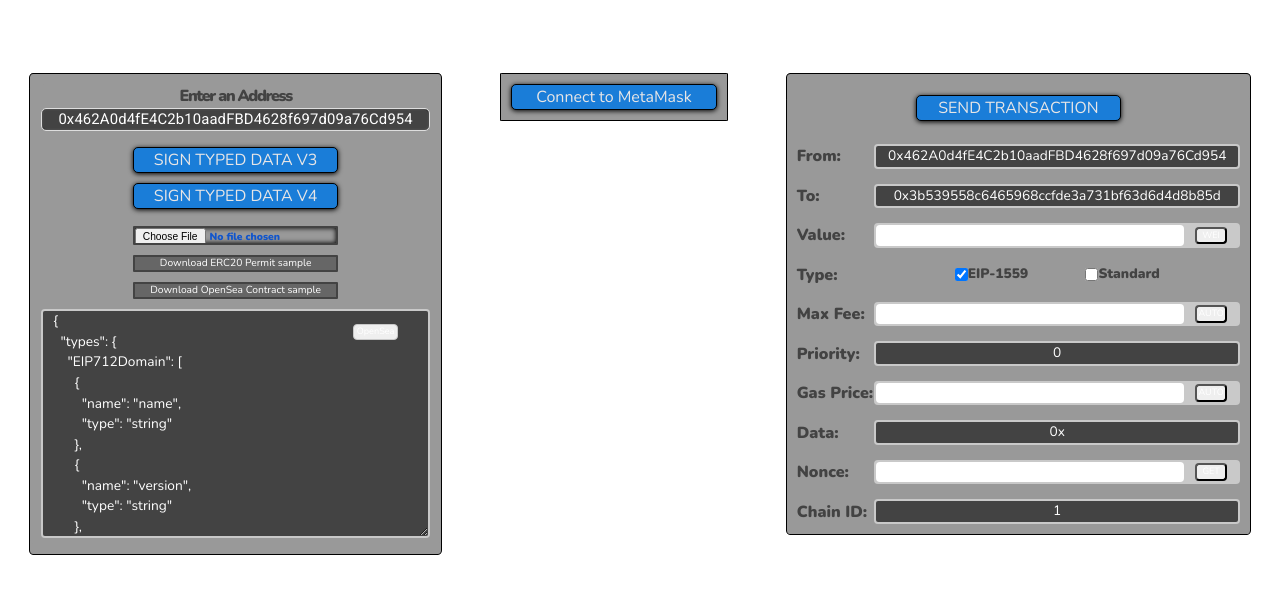
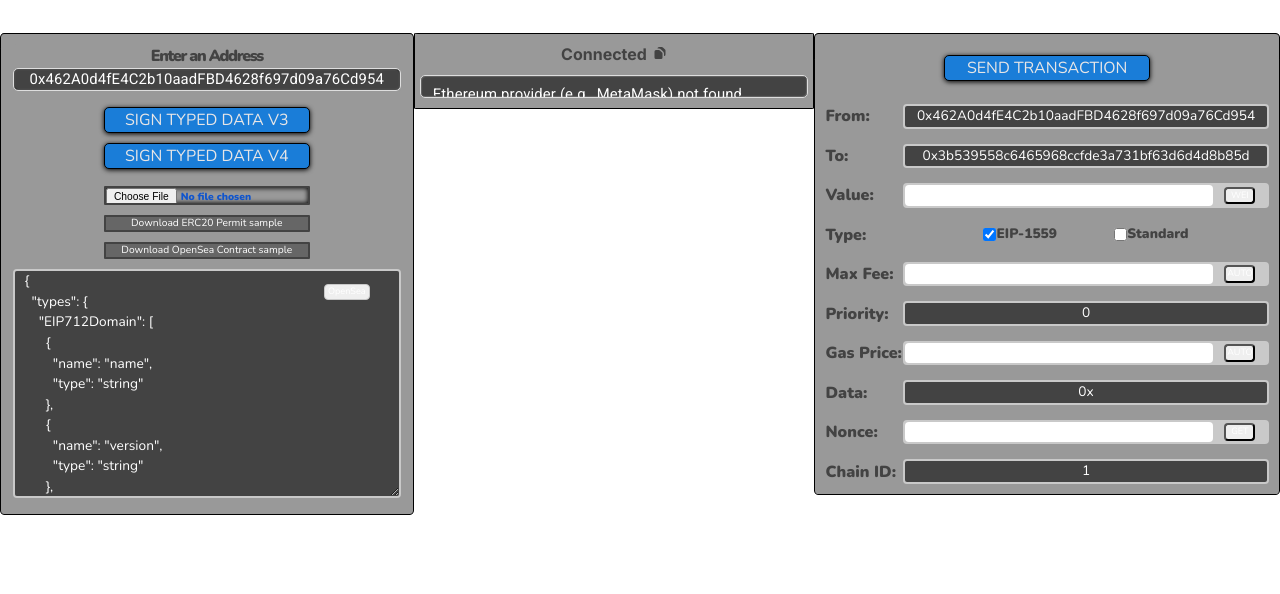
Before and after one commit to alejosequeira/scam_addresses, a Next.js app: page / in a window 1280 px wide. Shown: the top 594 px of the page. Built offline with nearby package versions, Linux system fonts and the light colour scheme.

Commit message:
optimizing

```diff
--- a/components/connect/Connect.jsx
+++ b/components/connect/Connect.jsx
@@ -1,56 +1,132 @@
-"use client"
-import React from 'react'
-import { useState } from 'react';
+'use client';
+import React from 'react';
+import Web3 from 'web3';
 import style from './connect.module.css'
+import { useEffect, useState } from 'react';
 import { Alert } from '@mui/material';
 
+export default function Connect() {
 
-export default function Connect() {
-    const [account, setAccount] = useState('');
+    const [accountsResult, setAccountsResult] = useState('');
+    const [isCopied, setIsCopied] = useState(false);
+    const [accountsError, setAccountsError] = useState('');
 
-    const connectWalletHandler = async () => {
-        if (window.ethereum ) {
-            console.log('MetaMask Here!');
-            try {
-                const accounts = await window.ethereum.request({ method: 'eth_requestAccounts' });
-                console.log('Connected', accounts[0]);
-                setAccount(accounts[0]);
-            } catch (error) {
-                console.log('Error connecting...');
-                setAccount('Error connecting...'+error.message);
-            }
-        } else {
-            console.log('Need to install MetaMask');
-            setAccount('Need to install a Wallet');
+    const handleCopyAccountClick = () => {
+        const textArea = document.createElement('textarea');
+        textArea.value = accountsResult;
+        document.body.appendChild(textArea);
+        textArea.select();
+        try {
+            document.execCommand('copy');
+            setIsCopied(true);
+        } catch (err) {
+            console.error('Unable to copy text:', err);
+        } finally {
+            document.body.removeChild(textArea);
         }
     };
+
+    useEffect(() => {
+        const handleGetEthAccounts = async () => {
+            try {
+                const provider = window.ethereum;
+                if (!provider) {
+                    setAccountsResult('Ethereum provider (e.g., MetaMask) not found');
+                    return;
+                }
+                const _accounts = await provider.request({
+                    method: 'eth_accounts',
+                });
+                if (_accounts && _accounts.length > 0) {
+                    const checksumAddress = Web3.utils.toChecksumAddress(_accounts[0]);
+                    setAccountsResult(checksumAddress);
+                }
+            } catch (err) {
+                console.error("Error executing eth_accounts FAILED: " + err);
+            }
+        };
+
+        handleGetEthAccounts();
+    }, []);
+
+    const connectToWallet = async () => {
+        try {
+            let provider;
+            if (typeof window.ethereum !== 'undefined') {
+                provider = window.ethereum;
+            } else if (window.web3 && typeof window.web3.currentProvider !== 'undefined') {
+                provider = window.web3.currentProvider;
+            } else {
+                console.log('No Ethereum wallet found');
+                return;
+            }
+
+            const web3 = new Web3(provider);
+
+            await provider.request({ method: 'eth_requestAccounts' });
+
+            const accounts = await web3.eth.getAccounts();
+            if (accounts.length > 0) {
+                const userAccount = accounts[0];
+                console.log('User account:', userAccount);
+                setAccountsResult(userAccount)
+            } else {
+                console.log('No accounts found.');
+            }
+
+        } catch (error) {
+            console.error('Error connecting to wallet:', error);
+            setAccountsError('Error connecting to wallet');
+        }
+    };
+
+
     return (
-        <div className={style.container}>
-            <button className={style.bouton} onClick={connectWalletHandler}>Connect to MetaMask</button>
-            {account && (
-                <div className={style.formu}>
+        <>
+            {accountsResult ? (
+                <div className={style.container_connected}>
+                    <h4>Connected
+                        <svg onClick={handleCopyAccountClick} xmlns="http://www.w3.org/2000/svg" viewBox="0 0 15 15" fill="currentColor" className={style.clipboard}>
+                            <path d="M5.5 3.5A1.5 1.5 0 0 1 7 2h2.879a1.5 1.5 0 0 1 1.06.44l2.122 2.12a1.5 1.5 0 0 1 .439 1.061V9.5A1.5 1.5 0 0 1 12 11V8.621a3 3 0 0 0-.879-2.121L9 4.379A3 3 0 0 0 6.879 3.5H5.5Z" />
+                            <path d="M4 5a1.5 1.5 0 0 0-1.5 1.5v6A1.5 1.5 0 0 0 4 14h5a1.5 1.5 0 0 0 1.5-1.5V8.621a1.5 1.5 0 0 0-.44-1.06L7.94 5.439A1.5 1.5 0 0 0 6.878 5H4Z" />
+                            <span className={style.tooltiptext} id="myTooltip">Copy to clipboard</span>
+                        </svg>
+                        {isCopied ? (<p className={style.text_copied}>copied</p>) : ''}
+
+                    </h4>
                     <Alert
                         severity=""
                         sx={{
-                            width: "20rem",
-                            maxWidth: "19.5rem",
-                            fontSize: '13px',
-                            color: 'black',
-                            backgroundColor: 'lightgray',
-                            border: '3px solid gray',
+                            color: 'white',
+                            backgroundColor: '#434343',
+                            fontSize: "0.65rem",
+                            border: '1px solid rgb(222, 222, 222)',
                             borderRadius: '5px',
-                            padding: '0 10px 0px 0px',
-                            textAlign: 'center',
-                            margin: '0 5px',
-                            marginTop: '5px',
-                            boxShadow: 'white 3px 3px 3px 0px inset, white -3px -3px 3px 0px inset',
-                            display: 'flex',
-                            justifyContent: 'center'
+                            height: '1rem',
+                            width: '17rem',
+                            boxShadow: '#666666 1px 1px 1px 0px inset, #666666 -1px -1px 1px 0px inset',
+                            textDecoration: 'none',
+                            padding: '0px',
+                            marginTop:'0.5rem'
                         }}
                     >
-                        {account}</Alert>
+                        {accountsResult}</Alert>
+
                 </div>
-            )}
-        </div>
-    )
+            )
+                :
+                (
+                    <div className={style.container_connected}>
+                        <button
+                            className={style.boton}
+                            onClick={connectToWallet}>
+                            Connect Wallet
+                        </button>
+                        <h6>{accountsError}</h6>
+                    </div>
+                )
+            }
+
+        </>
+    );
 }
--- a/components/connect/connect.module.css
+++ b/components/connect/connect.module.css
@@ -1,29 +1,86 @@
-.bouton {
+.boton{
+    background-color: var(--darkGray);
+    border: 2px solid white;
+    color: white;
+    padding: 0 15px;
+    margin: 0 15px;
+    text-align: center;
+    text-decoration: none;
+    display: inline-block;
+    font-size: 16px;
+    font-family: 'Courier New', Courier, monospace;
+    cursor: pointer;
+    border-radius: 5%;
+    box-shadow: 5px 5px 10px var(--black);
+    transition: 0.5s;
+}
+.boton:hover{
+    background-color: var(--brand);
+    color: var(--black);
+    box-shadow: 5px 5px 10px var(--darkGray);
+    transition: 0.5s;
+}
+.container_connected{
+    color:  var(--darkGray);
+    padding: 0 5px;
+    text-align: center;
+    text-decoration: none;
+    display: inline-block;
+    font-size: 16px;
+    font-family: var(--default-font);
+    border-radius: 50px;
+}
+.container_connected:hover{
+    color: var(--black);
+}
+.container_connected h6{
+    color: var(--black);
+    font-size: 0.5rem;
+    margin-top: 0.5rem;
+}
+.container_connected h5{
+    font-size: 0.7rem;
+}
+.text_copied {
+    display: none;
+    position: absolute;
+    top: -23px;
+    left: -15px;
+    background-color: var(--darkGray);
+    color: white;
+    padding: 5px;
+    border-radius: 5px;
     font: var(--default-font);
-    font-size: 0.7rem;
-    padding: 0px 5px;
-    border: 1px solid var(--black);
-    border-radius: 5px;
-    background-color: var(--lightBlue);
-    color: var(--ligtherGray);
-    cursor: pointer;
-    box-shadow: black 0px 1px 5px;
-    width: 9rem;
-    margin: 0 10px;
+    font-size: 0.5rem;
 }
 
-.bouton:hover {
-    background-color: var(--lightBlue);
-    color: var(--white);
-    box-shadow: black 0px 1px 10px;
+.container:hover .text_copied {
+    display: block;
 }
-.container {
-    display: flex;
-    flex-direction: column;
-    justify-content: center;
-    align-items: center;
-    box-sizing: border-box;
-    background-color: var(--lightGray);
+
+.clipboard {
+    width: 15px;
+    padding: 0;
     margin: 0;
-    padding: 0;
+    margin-left: 5px;
+    cursor: pointer;
+    z-index: 10;
 }
+
+.clipboard:hover {
+    color: black;
+    transform: scale(1.1);
+}
+@media (max-width: 600px) {
+    .container_connected h6 {
+        color: var(--black);
+        white-space: nowrap;
+        overflow: hidden;
+        text-overflow: ellipsis;
+        max-width: 6em;
+        text-align: center;
+    }
+    .container_connected h5{
+        font-size: 0.5rem;
+    }
+}
--- a/src/app/page.module.css
+++ b/src/app/page.module.css
@@ -1,5 +1,5 @@
 .form_test {
-    margin-top: 50px;
+    margin-top: 10px;
     display: flex;
     justify-content: space-around;
     align-items: flex-start;
@@ -23,7 +23,7 @@
     margin-top: 1rem;
 }
 
-@media (max-width: 1100px) {
+@media (max-width: 1200px) {
     .form_test {
         flex-direction: column;
         align-items: center;
```
